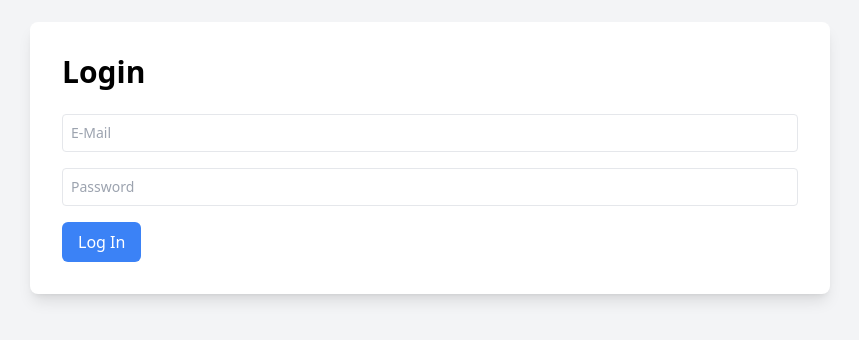
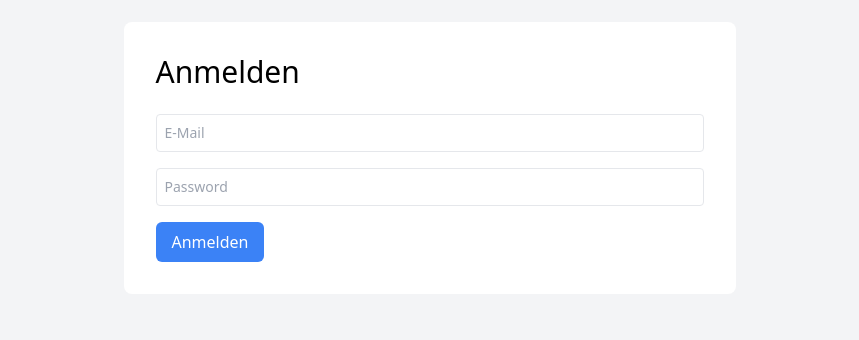
Before and after one commit to kreemdaada/Test-Nuxtjs, a Nuxt app: page /login in a window 1280 px wide. Shown: the part 242-582 px from the top of the page, without its empty margins (210-1069 px from the left). Built offline with nearby package versions, Linux system fonts and the light colour scheme.

Commit message:
css ändarung Login.vue

```diff
--- a/pages/login.vue
+++ b/pages/login.vue
@@ -1,11 +1,11 @@
 <template>
   <div class="flex items-center justify-center min-h-screen bg-gray-100">
-    <div class="w-96 bg-white p-8 shadow-lg rounded-lg">
-      <h1 class="text-3xl font-semibold mb-6">Login</h1>
+    <div class="w-100 bg-white p-8 rounded-lg">
+      <h1 class="text-3xl font-metalik mb-6">Anmelden</h1>
       <form @submit.prevent="login">
         <input v-model="loginData.email" type="email" placeholder="E-Mail" class="input" />
         <input v-model="loginData.password" type="password" placeholder="Password" class="input" />
-        <button type="submit" class="button-blue">Log In</button>
+        <button type="submit" class="button-blue">Anmelden</button>
       </form>
     </div>
   </div>
@@ -20,13 +20,9 @@ const loginData = ref({
   password: '',
 });
 
-const showloginForm = () => {
-  showLoginForm.value = true;
-};
 
 const login = () => {
   console.log('Login data:', loginData.value);
-  // Perform login logic using loginData.email and loginData.password
 };
 </script>
 
```
